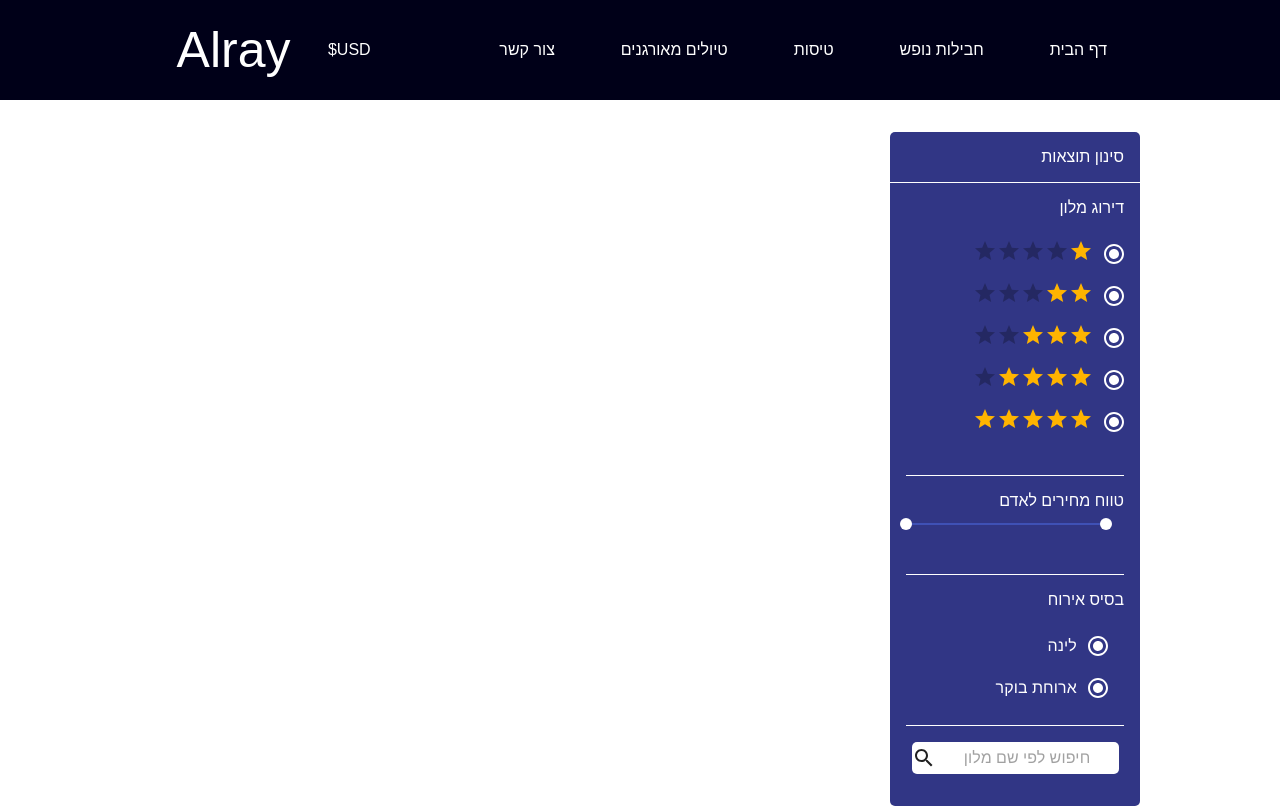
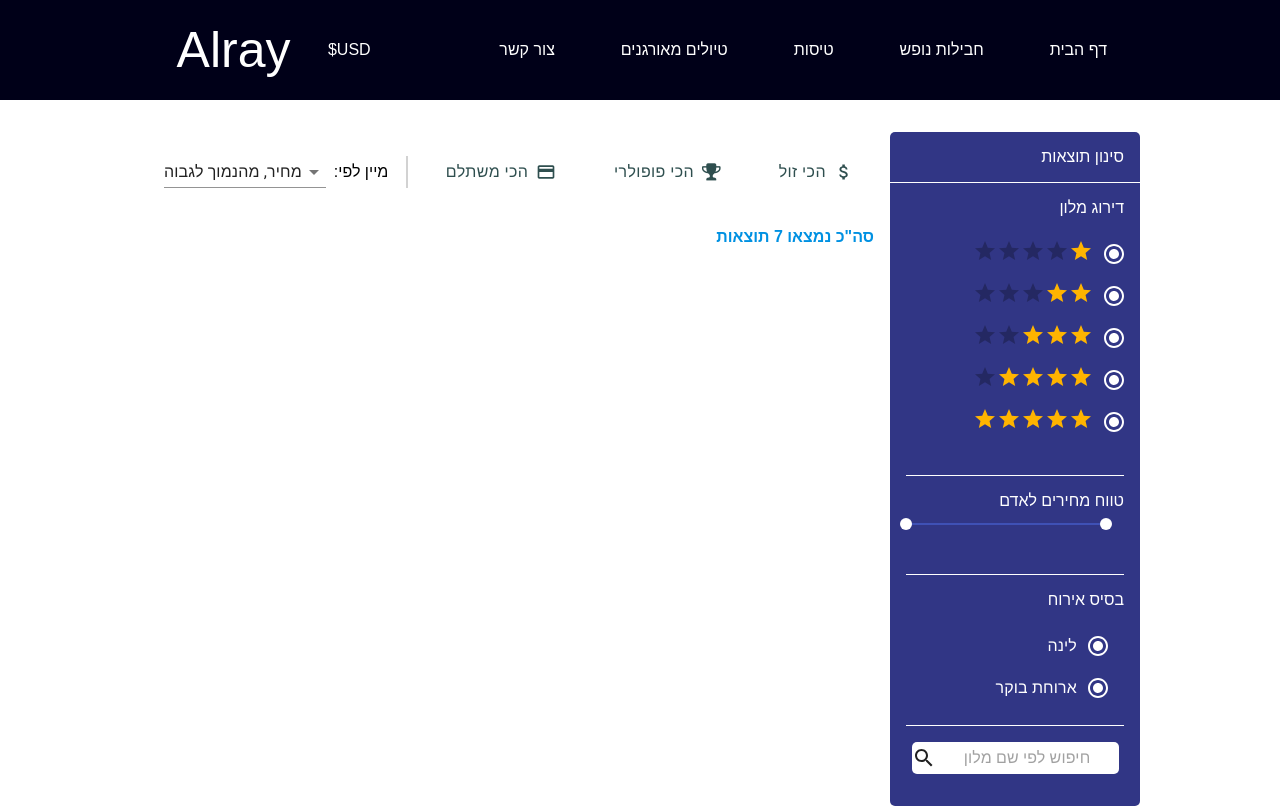
Before and after one commit to yehudaUz/Alray, a React (Create React App) app: page / in a window 1280 px wide. Built offline with nearby package versions, Linux system fonts and the light colour scheme; a small style sheet from the web is missing.

Commit message:
most ui done, need to add result and connect stores and server

```diff
--- a/src/components/App.js
+++ b/src/components/App.js
@@ -5,6 +5,9 @@ import '../style/lableWithRadio.css'
 import '../style/priceSlider.css'
 import '../style/hostingBase.css'
 import '../style/searchInput.css'
+import '../style/buttonWithIcon.css'
+import '../style/paper.css'
+import '../style/select.css'
 
 import React from 'react'
 import { Provider } from 'react-redux'
--- /dev/null
+++ b/src/components/ButtonWithIcon.js
@@ -0,0 +1,42 @@
+import React from 'react';
+import { connect } from 'react-redux';
+import Button from '@material-ui/core/Button';
+import { purple, grey } from '@material-ui/core/colors';
+import {  withStyles, makeStyles } from '@material-ui/core/styles';
+
+const ColorButton = withStyles((theme) => ({
+    root: {
+        color: theme.palette.getContrastText(grey[200]),
+        backgroundColor: purple[0],
+        '&:hover': {
+            backgroundColor: "#313685",
+        },
+    },
+}))(Button);
+
+const useStyles = makeStyles((theme) => ({
+    margin: {
+        // margin: theme.spacing(4),
+    },
+}));
+
+const IconLabelButtons = (props) => {
+    const classes = useStyles();
+    return (
+            <ColorButton variant="text" color="primary" className={classes.margin}
+                // variant="contained"
+                // color={props.color}
+                // className={classes.button}
+                endIcon={props.icon ? <props.icon /> : ""}
+            >
+                {props.text}
+                {props.paper ? props.paper : ""}
+            </ColorButton>
+    );
+}
+
+const mapStateToProps = (state) => {
+    return state
+}
+
+export default connect(mapStateToProps)(IconLabelButtons);
--- a/src/components/MainApp.js
+++ b/src/components/MainApp.js
@@ -4,29 +4,45 @@ import RatingFilter from './RatingFilter'
 import PriceSlider from './PriceSlider'
 import HostingBase from './HostingBase'
 import SearchInput from './SearchInput'
+import ButtonWithIcon from './ButtonWithIcon'
+import AttachMoneyIcon from '@material-ui/icons/AttachMoney';
+import CreditCardIcon from '@material-ui/icons/CreditCard';
+import Paper from './Paper'
+import Select from './Select'
+const trophyIcon = () => <i className="fa fa-trophy" aria-hidden="true"></i>
+
+
 const MainApp = (props) => {
     return (
         <div className="mainApp-wrapper">
             <div className="mainApp-centerize-wrapper">
+
+                <div className="mainApp-sortAndResult">
+                    <div className="mainApp-sort">
+                        {/* <ButtonWithIcon text="מיין לפי" paper={<Paper />} /> */}
+                        <Select/>
+                        <span className="mainApp-vertical-line">|</span>
+                        <ButtonWithIcon text="הכי משתלם" icon={CreditCardIcon} />
+                        <ButtonWithIcon text="הכי פופולרי" icon={trophyIcon} />
+                        <ButtonWithIcon text="הכי זול" icon={AttachMoneyIcon} />
+                    </div>
+                    <div className="mainApp-result">
+                        <div className="mainApp-result-header">
+                            <label>סה"כ נמצאו {"7"} תוצאות</label>
+                        </div>
+                    </div>
+                </div>
+
                 <div className="mainApp-filter-wrapper">
                     <div className="mainApp-filter-header">
                         <label>סינון תוצאות</label>
                     </div>
                     <RatingFilter />
-                    <PriceSlider/>
-                    <HostingBase/>
-                    <SearchInput/>
+                    <PriceSlider />
+                    <HostingBase />
+                    <SearchInput />
                 </div>
 
-
-                <div className="mainApp-sortAndResult">
-                    <div className="mainApp-sort">
-
-                    </div>
-                    <div className="mainApp-result">
-
-                    </div>
-                </div>
             </div>
         </div>
     )
--- /dev/null
+++ b/src/components/Paper.js
@@ -0,0 +1,38 @@
+import React from 'react';
+import { makeStyles } from '@material-ui/core/styles';
+import Paper from '@material-ui/core/Paper';
+
+const useStyles = makeStyles((theme) => ({
+    root: {
+        display: 'flex',
+        flexWrap: 'wrap',
+        '& > *': {
+            margin: theme.spacing(1),
+            width: theme.spacing(16),
+            height: theme.spacing(16),
+        },
+    },
+}));
+
+const simpleList = () => (
+    <ul>
+        <li>מחיר, מהנמוך לגבוה</li>
+        <li>מחיר, מהגבוה לנמוך</li>
+        <li>דירוג, מהגבוה לנמוך</li>
+        <li>דירוג, מהנמוך לגבוה</li>
+        <li>הכי משתלם</li>
+    </ul>
+)
+
+export default function SimplePaper(props) {
+    const classes = useStyles();
+
+    return (
+        <div className={classes.root + " paper"}>
+            <Paper elevation={3} children={simpleList()}>
+            {/* props.paperChilds ? props.paperChilds() : ""} > */}
+                {/* {simpleList()}   */}
+            </Paper>
+        </div>
+    );
+}
--- /dev/null
+++ b/src/components/Select.js
@@ -0,0 +1,68 @@
+import React from 'react';
+import { makeStyles } from '@material-ui/core/styles';
+import InputLabel from '@material-ui/core/InputLabel';
+import MenuItem from '@material-ui/core/MenuItem';
+import FormHelperText from '@material-ui/core/FormHelperText';
+import FormControl from '@material-ui/core/FormControl';
+import Select from '@material-ui/core/Select';
+
+const simpleList = () => (
+    <ul>
+        <li>מחיר, מהנמוך לגבוה</li>
+        <li>מחיר, מהגבוה לנמוך</li>
+        <li>דירוג, מהגבוה לנמוך</li>
+        <li>דירוג, מהנמוך לגבוה</li>
+        <li>הכי משתלם</li>
+    </ul>
+)
+
+
+const useStyles = makeStyles((theme) => ({
+    formControl: {
+        margin: theme.spacing(1),
+        minWidth: 120,
+    },
+    selectEmpty: {
+        marginTop: theme.spacing(2),
+    },
+}));
+
+export default function SimpleSelect() {
+    const classes = useStyles();
+    const [sortType, setSortType] = React.useState('מחיר, מהנמוך לגבוה');
+
+    const handleChange = (event) => {
+        console.log(event.currentTarget.innerText)
+        setSortType(event.currentTarget.innerText);
+    };
+
+    return (
+        <div className="select">
+
+            <FormControl className={classes.formControl + " select-form"}>
+                {/* <InputLabel id="demo-simple-select-filled-label">מיין לפי</InputLabel> */}
+                <Select
+                    // labelId="demo-simple-select-filled-label"
+                    // id="demo-simple-select-filled"
+                    value={sortType}
+                    onChange={handleChange}
+                >
+                    <MenuItem value={"מחיר, מהנמוך לגבוה"}>מחיר, מהנמוך לגבוה</MenuItem>
+                    <MenuItem value={"מחיר, מהגבוה לנמוך"}>מחיר, מהגבוה לנמוך</MenuItem>
+                    <MenuItem value={`דירוג, מהגבוה לנמוך`}>דירוג, מהגבוה לנמוך</MenuItem>
+                    <MenuItem value={"דירוג, מהנמוך לגבוה"}>דירוג, מהנמוך לגבוה</MenuItem>
+                    <MenuItem value={"הכי משתלם"}>הכי משתלם</MenuItem>
+
+                    {/* <MenuItem value="">
+                        <em>None</em>
+                    </MenuItem>
+                    <MenuItem value={10}>Ten</MenuItem>
+                    <MenuItem value={20}>Twenty</MenuItem>
+                    <MenuItem value={30}>Thirty</MenuItem> */}
+                </Select>
+            </FormControl>
+            <label className="select-sortBy-label">:מיין לפי</label>
+
+        </div>
+    );
+}
--- a/src/components/WhiteRadio.js
+++ b/src/components/WhiteRadio.js
@@ -3,11 +3,13 @@ import { connect } from 'react-redux';
 import Radio from '@material-ui/core/Radio';
 import { withStyles } from '@material-ui/core/styles';
 
+const WhiteRadio = (props) => {
+    const [isClicked, setClick] = React.useState(true);
 
     const handleChange = (e) => {
-    // setValue(event.target.value);
-    console.log(e.target.value)
-};
+        e.target.checked ? setClick(false) : setClick(true)
+        console.log(isClicked)
+    }
 
     const RadioComp = withStyles({
         root: {
@@ -17,14 +19,16 @@ const RadioComp = withStyles({
             },
         },
         // checked: {},
-})((props) => <Radio color="default" {...props} onClick={handleChange} />);
+    })((props) => <Radio color="default" {...props} />);
 
 
-const WhiteRadio = (props) => {
+
+
     return (
         <RadioComp
-            value={props.value}
-            checked={props.isChecked}
+            onClick={handleChange}
+            value={isClicked}
+            checked={isClicked}
         />
     )
 }
--- /dev/null
+++ b/src/style/buttonWithIcon.css
@@ -0,0 +1,8 @@
+.MuiButton-label {
+    padding: 0 1rem 0 1rem;
+    color: darkslategrey;
+    font-size: 1rem;
+}
+.MuiButton-label:hover {
+    color: white;
+}
--- a/src/style/mainApp.css
+++ b/src/style/mainApp.css
@@ -2,13 +2,14 @@
     display: flex;
     flex-direction: column;
 }
+
 .mainApp-centerize-wrapper {
     width: 100%;
     /* height: 100%; */
     max-width: 1000px;
     display: flex;
     align-self: center;
-    flex-direction: column;
+    flex-direction: row;
 }
 
 .mainApp-filter-wrapper {
@@ -23,13 +24,31 @@
     border-radius: 5px;
 }
 
+.mainApp-sort {
+    display: flex;
+    justify-content: space-between;
+    /* position: relative; */
+}
+
 .mainApp-filter-header {
     /* margin-right: 10%; */
     margin: 1rem;
 }
 
+.mainApp-result {
+    margin-top: 2rem;
+    display: flex;
+    justify-content: flex-end;
+}
+
+.mainApp-result-header {
+    color: #0091e2;
+    /* margin-bottom: 0; */
+    font-weight: 600;
+}
+
 .mainApp-sortAndResult {
-    color: red;
+    padding: 1rem;
     width: 75%;
 }
 
@@ -39,5 +58,10 @@
 
 .ratingFilter-header {
     margin: 1rem;
-
 }
+.mainApp-vertical-line {
+    border-right: 2px grey solid;
+    align-self: center;
+    min-height: 2rem;
+    opacity: 0.35;
+}
--- /dev/null
+++ b/src/style/paper.css
@@ -0,0 +1,19 @@
+.paper {
+    position: absolute;
+    top: 1.25em;
+    right: 0px;
+}
+
+.paper ul {
+    list-style-type: none;
+}
+
+.paper ul li {
+    min-width: max-content;
+}
+
+.makeStyles-root-3 > * {
+    height: unset!important;
+    /* width: unset!important; */
+    min-width: fit-content!important;
+}
--- /dev/null
+++ b/src/style/select.css
@@ -0,0 +1,14 @@
+.select {
+    display: flex;
+    flex-direction: row;
+}
+.select-sortBy-label {
+    color:black;
+    display: flex;
+    flex-direction: column;
+    align-self: center;
+}
+.select-form {
+    display: flex;
+    flex-direction: column;
+}
--- a/src/style/style.css
+++ b/src/style/style.css
@@ -1,3 +1,6 @@
+* {
+    box-sizing: border-box;
+}
 body {
     font-family: "Rubik", sans-serif;
     color: #fff;
```
Lines whose indentation alone changed are shown as unchanged.
